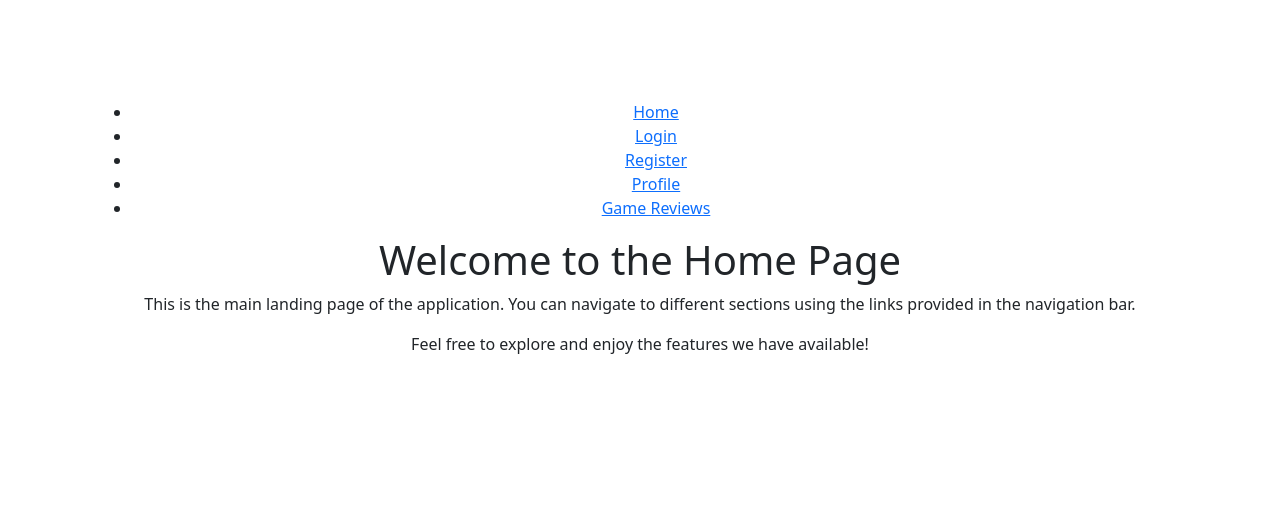
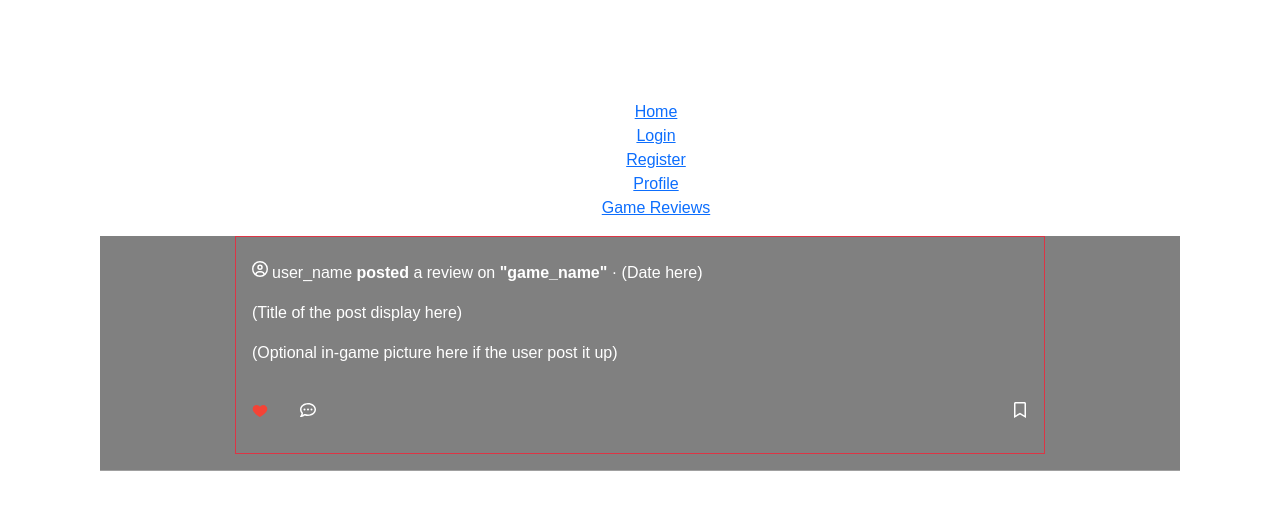
Before and after one commit to GameHorizonDev/cs5610-final-project, a React (Create React App) app: page /home in a window 1280 px wide. Shown: the top 510 px of the page. Built offline with nearby package versions, Linux system fonts and the light colour scheme.

Commit message:
Update sample post layout

```diff
--- a/src/App.tsx
+++ b/src/App.tsx
@@ -9,7 +9,8 @@ import ProfileEditPage from './Pages/ProfileEditPage';
 import Sandbox from './Sandbox';
 import SearchResultPage from './Pages/SearchResultPage';
 import ViewGamePage from './Pages/ViewGamePage';
-import HomePage from './Pages/HomePage';
+// import HomePage from './Pages/HomePage';
+import Homepage from './Homepage/index'
 
 function App() {
   return (
@@ -18,7 +19,7 @@ function App() {
         <Navigation />
         <Routes>
           <Route path="/" element={<Navigate to="/home" />} />
-          <Route path="/home" element={<HomePage />} />
+          <Route path="/home" element={<Homepage />} />
           <Route path="/login" element={<LoginPage />} />
           <Route path="/register" element={<RegisterPage />} />
           <Route path="/profile" element={<ProfilePage />} />
--- /dev/null
+++ b/src/Homepage/index.tsx
@@ -0,0 +1,45 @@
+import { useSelector } from "react-redux";
+import { Link } from "react-router-dom";
+import { FaRegCommentDots, FaRegCircleUser } from "react-icons/fa6";
+import { FcLike } from "react-icons/fc";
+import { FaRegBookmark } from "react-icons/fa";
+
+
+import "./styles.css";
+
+
+export default function Homepage(){
+    return (
+        <div id="sm-homepage">
+            {/* <h1 id="sm-homepage-title">This is the Homepage</h1> <hr /> */}
+
+            <div id="sm-sample-post" className="border border-danger">
+                <div className="d-flex align-items-start ms-3 me-3 pt-4">
+                    <FaRegCircleUser />
+                    <span className="d-inline-flex ms-1">
+                        <p> user_name <b>posted</b> a review on <b>"game_name"</b> <span>&#183;</span> (Date here) </p>
+                    </span> <br/>
+
+                </div>
+                <div className="d-flex align-items-start ms-3 me-3">
+                    <p className="text-start">(Title of the post display here)</p>
+                </div>
+
+
+                {/* Maybe using bootstrap's carousel to display picture */}
+                <div className="d-flex align-items-start ms-3 me-3">
+                    <p className="text-start">(Optional in-game picture here if the user post it up)</p>
+                </div>
+
+
+
+                <div className="d-flex bd-highlight mb-3">
+                    <div className="m-2 p-2 bd-highlight"><FcLike/></div>
+                    <div className="m-2 p-2 bd-highlight"><FaRegCommentDots/></div>
+                    <div className="ms-auto m-2 p-2 bd-highlight"><FaRegBookmark/></div>
+                </div>
+            </div>
+            <hr />
+        </div>
+    );
+}
--- a/src/GameHorizon/style.css
+++ b/src/Homepage/styles.css
@@ -6,13 +6,15 @@ body   {
 body * {  font-family: Arial, Helvetica, sans-serif;  }
 
 @media (min-width: 768px) {
-  #sm-gamehorizon .sm-main-content-offset {
-    padding-left: 140px !important;
+  #sm-homepage {
+    /* padding-left: 140px !important; */
     background-color: gray;
   }
 }
 
 
-#sm-homepage {
-  background-color: gray;
+#sm-sample-post{
+  max-width: 75%;
+  max-height: 75%;
+  margin: auto;
 }
```
Also changed, not shown: src/GameHorizon/Homepage/index.tsx (deleted, +0 -32 lines), src/GameHorizon/Navigation.tsx (deleted, +0 -43 lines), src/GameHorizon/index.tsx (deleted, +0 -25 lines).
